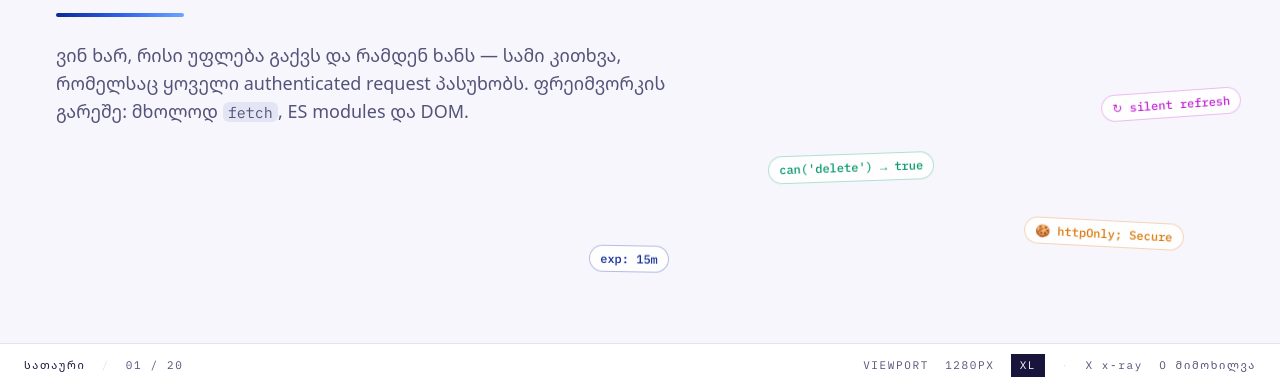
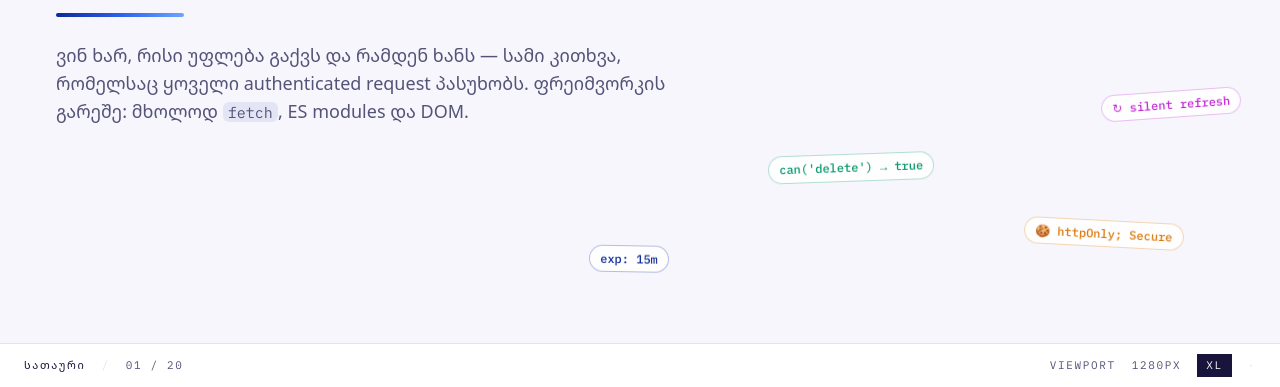
Before and after one commit to thothcher/js-auth, a plain HTML site: page index.html in a window 1280 px wide. Shown: the part 413-800 px from the top of the page. Drawn offline with nearby package versions, Linux system fonts and the light colour scheme.

Commit message:
hidden footer keys

```diff
--- a/index.html
+++ b/index.html
@@ -1436,8 +1436,8 @@ subscribe(() =&gt; applyPermissions());</code></pre>
     <span id="fBp" class="border border-ink bg-ink px-2 py-0.5 text-paper">base</span>
     <span class="text-rule">·</span>
     <button id="btnNotes" class="hover:text-ink hidden">N ჩანაწერები</button>
-    <button id="btnXray" class="hover:text-ink">X x-ray</button>
-    <button id="btnGrid" class="hover:text-ink">O მიმოხილვა</button>
+    <button id="btnXray" class="hover:text-ink hidden">X x-ray</button>
+    <button id="btnGrid" class="hover:text-ink hidden">O მიმოხილვა</button>
   </div>
 </footer>
 
```
